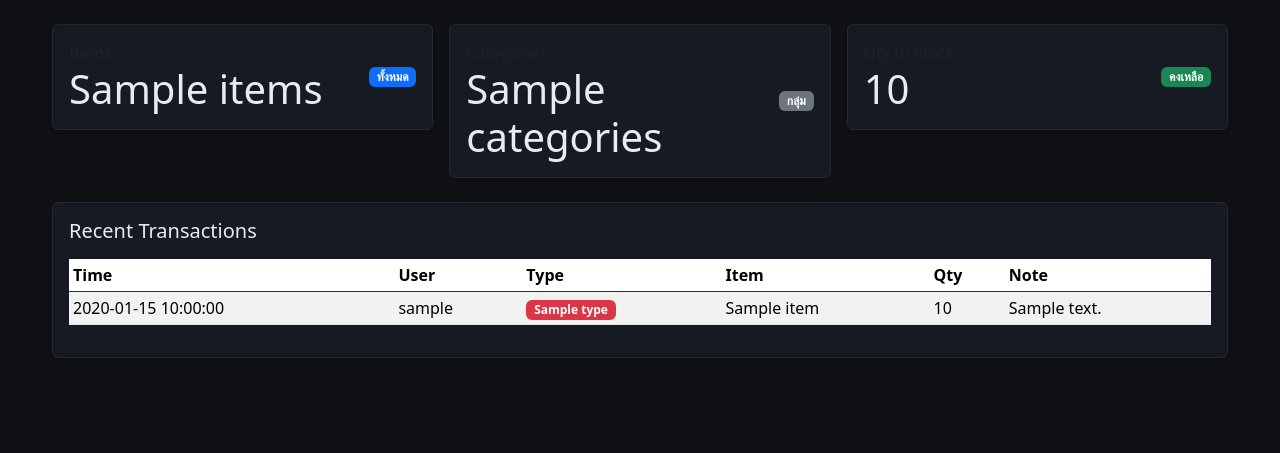
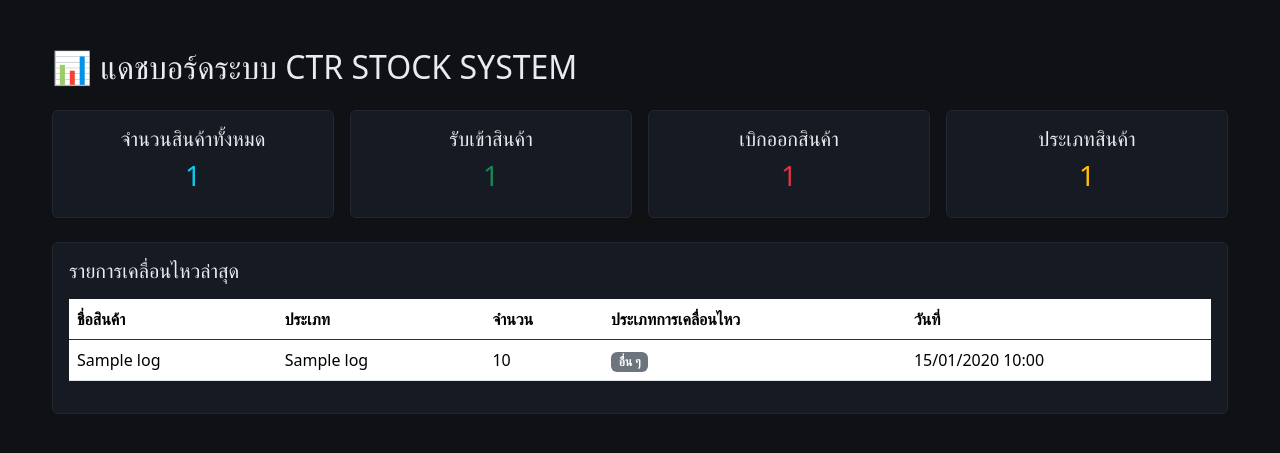
Before and after one commit to Wiselord911/ctr-stock-system, a Flask app: template templates/dashboard.html in a window 1280 px wide. Shown: the part 56-509 px from the top of the page. Run offline with Flask 3, Linux system fonts and the light colour scheme; the template is opened without the code that fills it: most values are stand-ins (such as "Sample title", 1, 10 or a date in 2020).

Commit message:
Update dashboard.html

```diff
--- a/templates/dashboard.html
+++ b/templates/dashboard.html
@@ -1,64 +1,74 @@
-{% extends 'base.html' %}
+{% extends "base.html" %}
 {% block content %}
-<div class="row g-3">
-  <div class="col-md-4">
-    <div class="card shadow-sm">
-      <div class="card-body">
-        <div class="d-flex justify-content-between align-items-center">
-          <div>
-            <div class="text-muted">Items</div>
-            <div class="display-6">{{ counts.items }}</div>
-          </div>
-          <span class="badge bg-primary">ทั้งหมด</span>
+<div class="py-4">
+  <h2 class="mb-4">📊 แดชบอร์ดระบบ CTR STOCK SYSTEM</h2>
+
+  <!-- สรุปยอดรวม -->
+  <div class="row g-3 mb-4">
+    <div class="col-md-3 col-sm-6">
+      <div class="card text-center p-3">
+        <h5>จำนวนสินค้าทั้งหมด</h5>
+        <h3 class="text-info">{{ total_items or 0 }}</h3>
       </div>
     </div>
+    <div class="col-md-3 col-sm-6">
+      <div class="card text-center p-3">
+        <h5>รับเข้าสินค้า</h5>
+        <h3 class="text-success">{{ total_receive or 0 }}</h3>
       </div>
     </div>
-  <div class="col-md-4">
-    <div class="card shadow-sm">
-      <div class="card-body">
-        <div class="d-flex justify-content-between align-items-center">
-          <div>
-            <div class="text-muted">Categories</div>
-            <div class="display-6">{{ counts.categories }}</div>
-          </div>
-          <span class="badge bg-secondary">กลุ่ม</span>
+    <div class="col-md-3 col-sm-6">
+      <div class="card text-center p-3">
+        <h5>เบิกออกสินค้า</h5>
+        <h3 class="text-danger">{{ total_issue or 0 }}</h3>
       </div>
     </div>
-    </div>
-  </div>
-  <div class="col-md-4">
-    <div class="card shadow-sm">
-      <div class="card-body">
-        <div class="d-flex justify-content-between align-items-center">
-          <div>
-            <div class="text-muted">Qty In Stock</div>
-            <div class="display-6">{{ counts.qty }}</div>
-          </div>
-          <span class="badge bg-success">คงเหลือ</span>
-        </div>
-      </div>
+    <div class="col-md-3 col-sm-6">
+      <div class="card text-center p-3">
+        <h5>ประเภทสินค้า</h5>
+        <h3 class="text-warning">{{ total_categories or 0 }}</h3>
       </div>
     </div>
   </div>
 
-<div class="card shadow-sm mt-4">
-  <div class="card-body">
-    <h2 class="h5 mb-3">Recent Transactions</h2>
+  <!-- ตารางแสดงรายการล่าสุด -->
+  <div class="card p-3">
+    <h5 class="mb-3">รายการเคลื่อนไหวล่าสุด</h5>
     <div class="table-responsive">
-      <table class="table table-striped table-sm">
-        <thead><tr><th>Time</th><th>User</th><th>Type</th><th>Item</th><th>Qty</th><th>Note</th></tr></thead>
+      <table class="table table-hover align-middle">
+        <thead>
+          <tr>
+            <th>ชื่อสินค้า</th>
+            <th>ประเภท</th>
+            <th>จำนวน</th>
+            <th>ประเภทการเคลื่อนไหว</th>
+            <th>วันที่</th>
+          </tr>
+        </thead>
         <tbody>
-          {% for t in txs %}
+          {% if latest_logs %}
+            {% for log in latest_logs %}
               <tr>
-            <td>{{ t.created_at }}</td>
-            <td>{{ t.user.username if t.user else '-' }}</td>
-            <td><span class="badge {% if t.type=='IN' %}bg-success{% else %}bg-danger{% endif %}">{{ t.type }}</span></td>
-            <td>{{ t.item.name }}</td>
-            <td>{{ t.quantity }}</td>
-            <td>{{ t.note or '' }}</td>
+                <td>{{ log.item_name }}</td>
+                <td>{{ log.category_name or '-' }}</td>
+                <td>{{ log.quantity }}</td>
+                <td>
+                  {% if log.type == 'receive' %}
+                    <span class="badge bg-success">รับเข้า</span>
+                  {% elif log.type == 'issue' %}
+                    <span class="badge bg-danger">เบิกออก</span>
+                  {% else %}
+                    <span class="badge bg-secondary">อื่น ๆ</span>
+                  {% endif %}
+                </td>
+                <td>{{ log.date.strftime('%d/%m/%Y %H:%M') }}</td>
               </tr>
             {% endfor %}
+          {% else %}
+            <tr>
+              <td colspan="5" class="text-center text-muted">ยังไม่มีข้อมูลการเคลื่อนไหว</td>
+            </tr>
+          {% endif %}
         </tbody>
       </table>
     </div>
```
Lines whose indentation alone changed are shown as unchanged.
